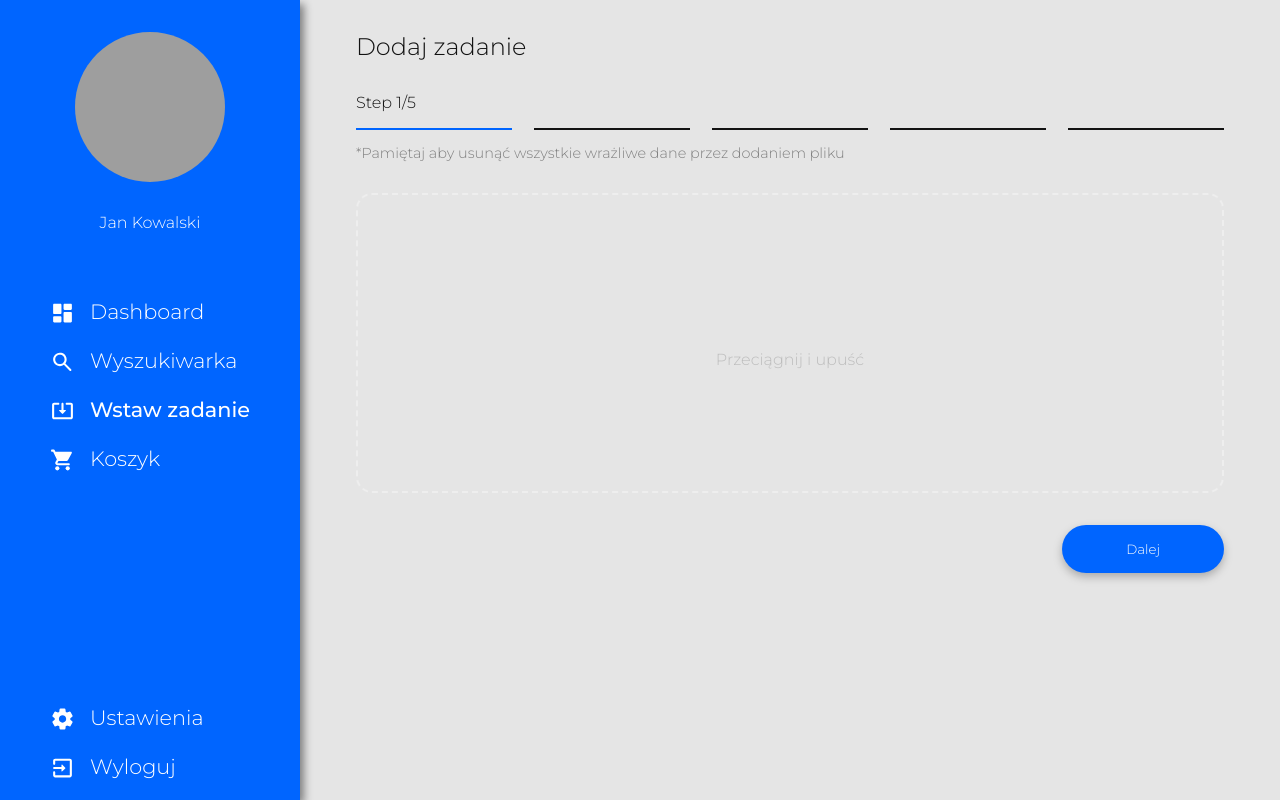
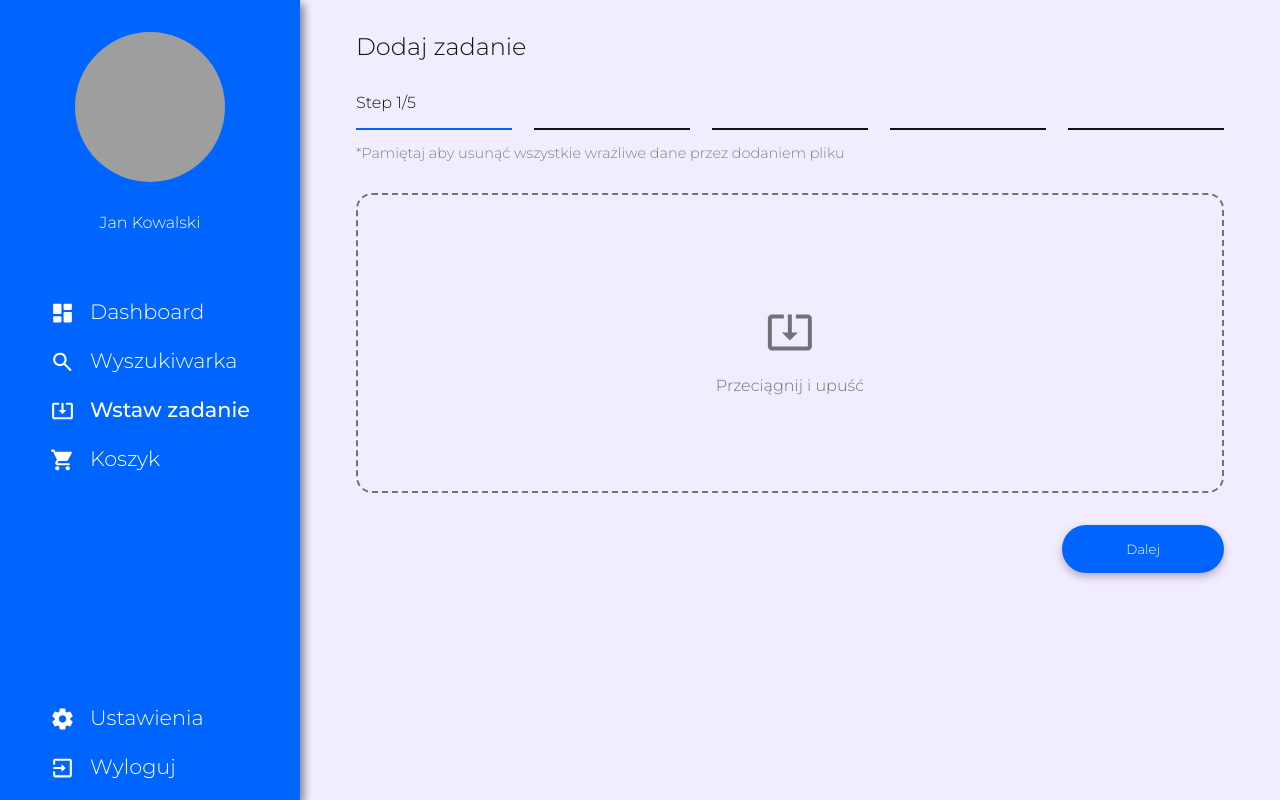
Before and after one commit to Nico2d/atem, a Next.js app: page /add-exercise in a window 1280 px wide. Built offline with nearby package versions, Linux system fonts and the light colour scheme; grey boxes are pictures that could not be loaded.

Commit message:
feat: add icon to upload file and color background during drop

```diff
--- a/Styles/themeColors.ts
+++ b/Styles/themeColors.ts
@@ -3,7 +3,7 @@ import { Colors } from "styled-components";
 export const lightTheme: Colors = {
   primary: "#0065FF",
   gradient: "#0065FF",
-  background: "#E5E5E5",
+  background: "#F2ECFF", //"#E5E5E5",
   cardColor: "#FFFFFF",
   linesColor: "#C9C9C9",
   fontColor: "#121212",
--- a/components/atoms/FileInput.tsx
+++ b/components/atoms/FileInput.tsx
@@ -7,6 +7,7 @@ import { device } from "../../Styles/breakpoints";
 import { FileList } from "../molecules/FileList";
 import { Button } from "./Button";
 import { Whitespace } from "./Whitespace";
+import { MdSystemUpdateAlt } from "@react-icons/all-files/md/MdSystemUpdateAlt";
 
 const FileInput = (props) => {
   const { name, label = name, mode = "update" } = props;
@@ -57,11 +58,14 @@ const FileInput = (props) => {
       <input {...props} id={name} {...getInputProps()} />
 
       {isDesktop ? (
-        <Container {...getRootProps()}>
+        <Container {...getRootProps()} isDragActive={isDragActive}>
           {!!files?.length ? (
             <FileList fileList={files} variant="grid" />
           ) : (
-            <InformationWrapper>Przeciągnij i upuść</InformationWrapper>
+            <InformationWrapper>
+              <MdSystemUpdateAlt />
+              <p>Przeciągnij i upuść</p>
+            </InformationWrapper>
           )}
         </Container>
       ) : (
@@ -88,29 +92,27 @@ const InformationWrapper = styled.p`
   top: 50%;
   left: 50%;
   transform: translate(-50%, -50%);
+  text-align: center;
+
+  svg {
+    width: 3rem;
+    height: 3rem;
+  }
 `;
 
-const getColor = (props) => {
-  if (props.isDragAccept) {
-    return "#00e676";
-  }
-  if (props.isDragReject) {
-    return "#ff1744";
-  }
-  if (props.isDragActive) {
-    return "#2196f3";
-  }
-  return "#eeeeee";
-};
-
-const Container = styled.div`
+const Container = styled.div<{ isDragActive: boolean }>`
   position: relative;
   width: 100%;
   min-height: 300px;
   padding: 20px;
   border-radius: 1rem;
-  border: 2px dashed ${(props) => getColor(props)};
-  color: #bdbdbd;
+  border: 2px dashed
+    ${({ theme, isDragActive }) =>
+      isDragActive ? theme.colors.fontColor : `${theme.colors.fontColor}90`};
+  background: ${({ theme, isDragActive }) =>
+    isDragActive ? `${theme.colors.primary}60` : "transparent"};
+  color: ${({ theme, isDragActive }) =>
+    isDragActive ? theme.colors.fontColor : `${theme.colors.fontColor}90`};
   outline: none;
   transition: border 0.24s ease-in-out;
 `;
--- a/components/molecules/sidebar.tsx
+++ b/components/molecules/sidebar.tsx
@@ -8,7 +8,7 @@ export const Sidebar = () => {
   return (
     <Container>
       <UserWrapper>
-        <Avatar imageUrl="https://johannesippen.com/img/blog/humans-not-users/header.jpg" />
+        <Avatar imageUrl="https://www.travelcontinuously.com/wp-content/uploads/2018/04/empty-avatar.png" />
         <UserName>Jan Kowalski</UserName>
       </UserWrapper>
 
```
